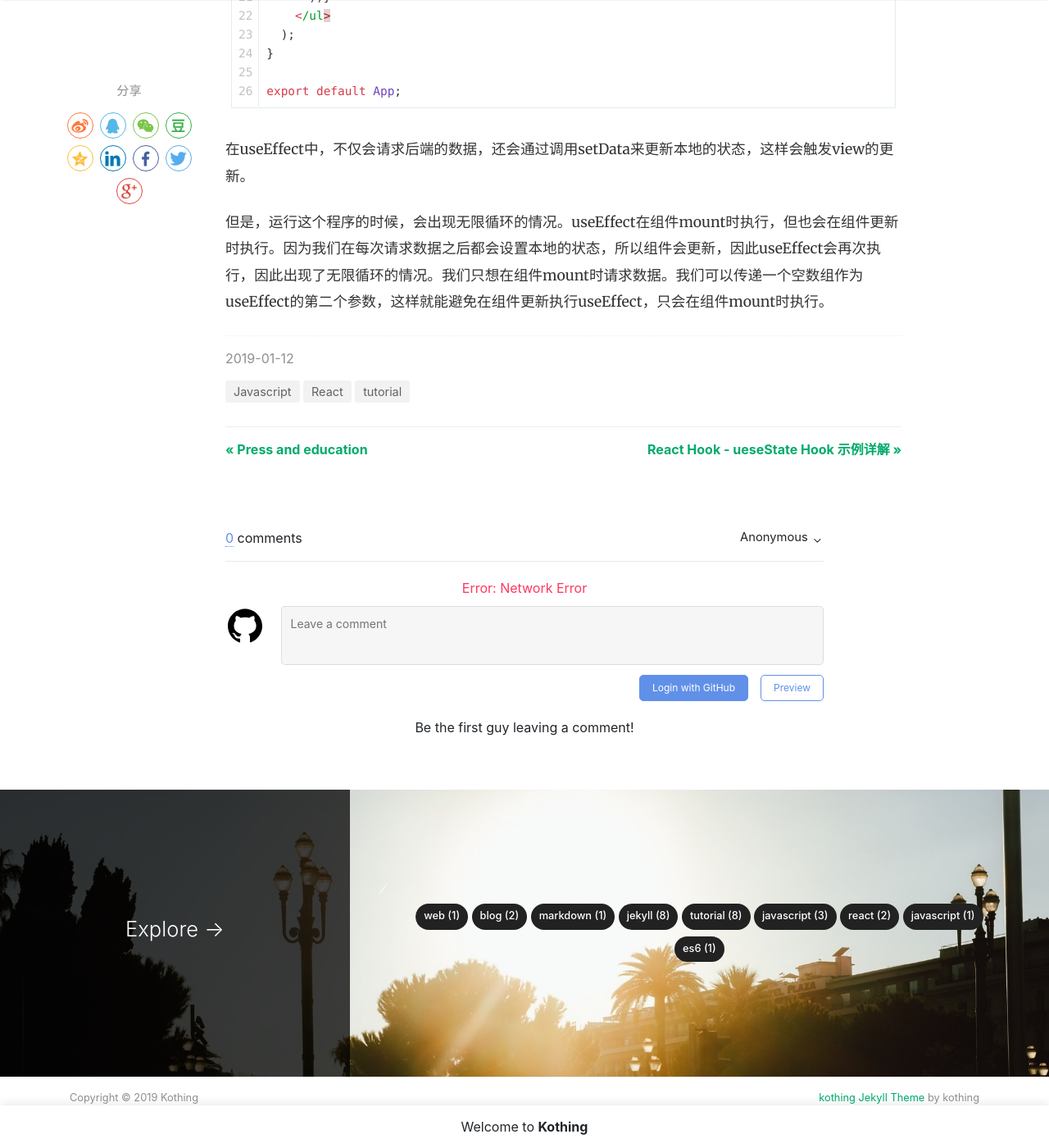
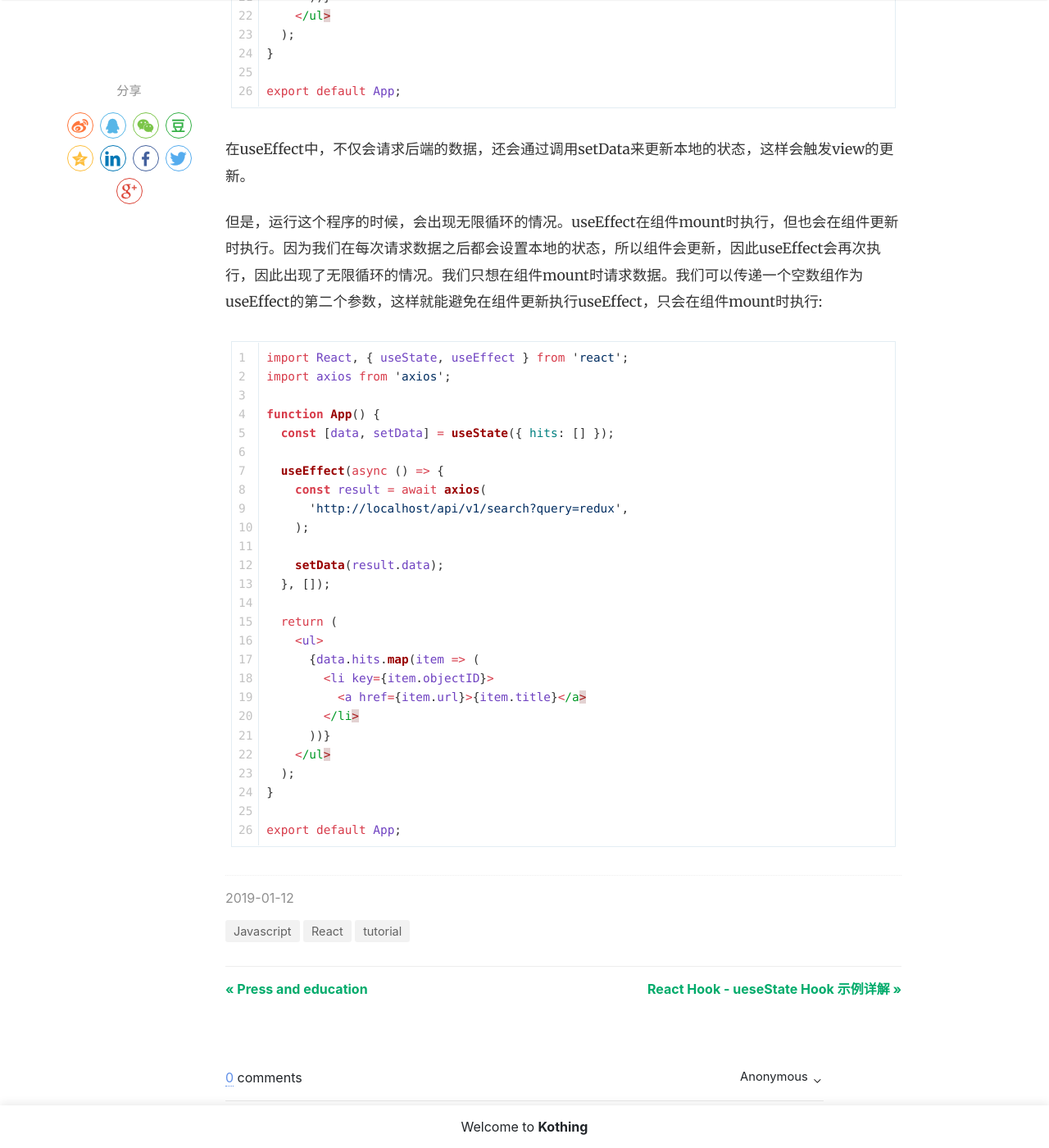
Before and after one commit to kothing/kothing.github.io, a Jekyll site: the page built from _posts/2019-01-12-react-hook-useEffect-hook.md, in a window 1280 px wide and 1400 px high, scrolled down 5458 px. Shown: the whole window at 82% size. Built offline with Jekyll 4.4.1, drawn with Linux system fonts in a browser that asks for light colours; nearby versions of some CDN libraries; comment, search, counter and statistics services are not loaded.

Commit message:
Update 2019-01-12-react-hook-useEffect-hook.md

````diff
--- a/_posts/2019-01-12-react-hook-useEffect-hook.md
+++ b/_posts/2019-01-12-react-hook-useEffect-hook.md
@@ -164,4 +164,32 @@
 ```
 在useEffect中，不仅会请求后端的数据，还会通过调用setData来更新本地的状态，这样会触发view的更新。
 
-但是，运行这个程序的时候，会出现无限循环的情况。useEffect在组件mount时执行，但也会在组件更新时执行。因为我们在每次请求数据之后都会设置本地的状态，所以组件会更新，因此useEffect会再次执行，因此出现了无限循环的情况。我们只想在组件mount时请求数据。我们可以传递一个空数组作为useEffect的第二个参数，这样就能避免在组件更新执行useEffect，只会在组件mount时执行。
+但是，运行这个程序的时候，会出现无限循环的情况。useEffect在组件mount时执行，但也会在组件更新时执行。因为我们在每次请求数据之后都会设置本地的状态，所以组件会更新，因此useEffect会再次执行，因此出现了无限循环的情况。我们只想在组件mount时请求数据。我们可以传递一个空数组作为useEffect的第二个参数，这样就能避免在组件更新执行useEffect，只会在组件mount时执行:
+```js
+import React, { useState, useEffect } from 'react';
+import axios from 'axios';
+
+function App() {
+  const [data, setData] = useState({ hits: [] });
+
+  useEffect(async () => {
+    const result = await axios(
+      'http://localhost/api/v1/search?query=redux',
+    );
+
+    setData(result.data);
+  }, []);
+
+  return (
+    <ul>
+      {data.hits.map(item => (
+        <li key={item.objectID}>
+          <a href={item.url}>{item.title}</a>
+        </li>
+      ))}
+    </ul>
+  );
+}
+
+export default App;
+```
````
